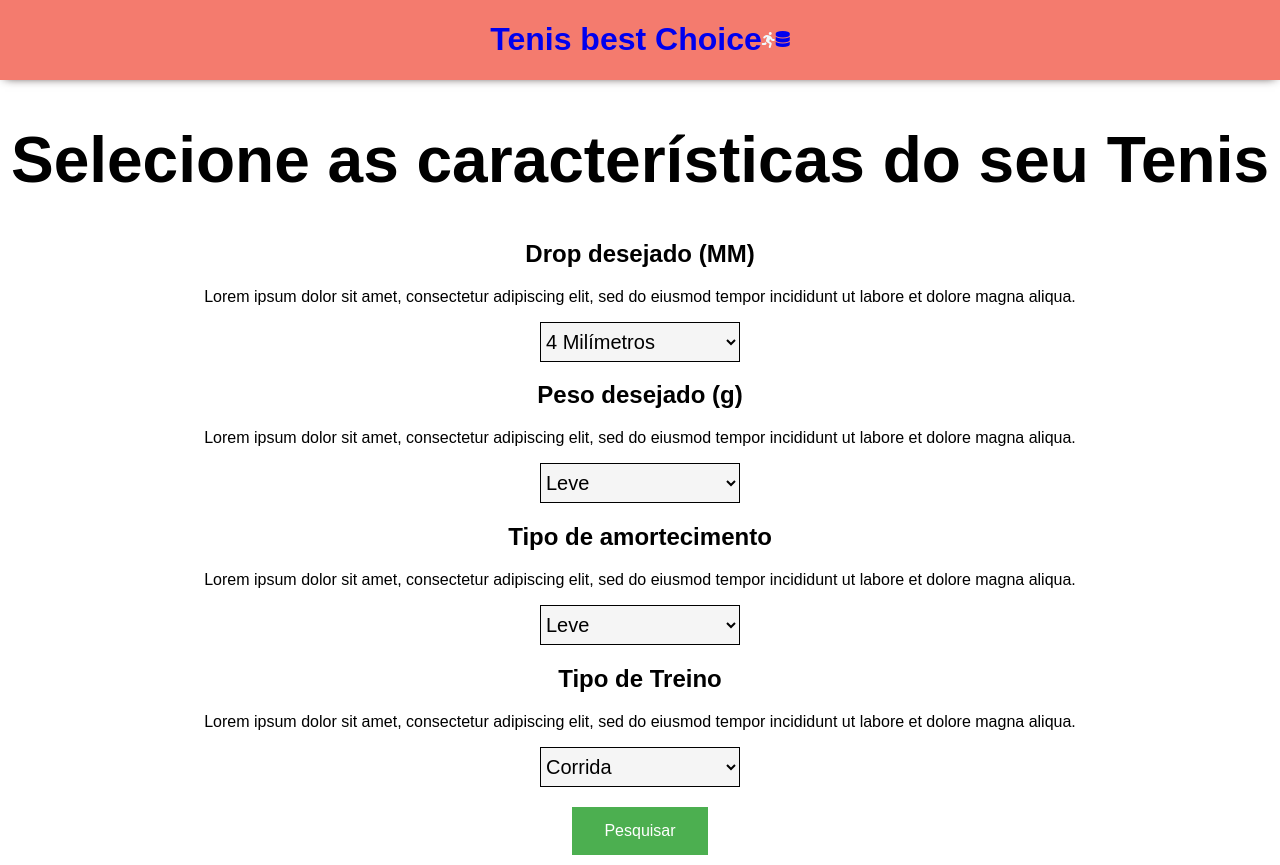
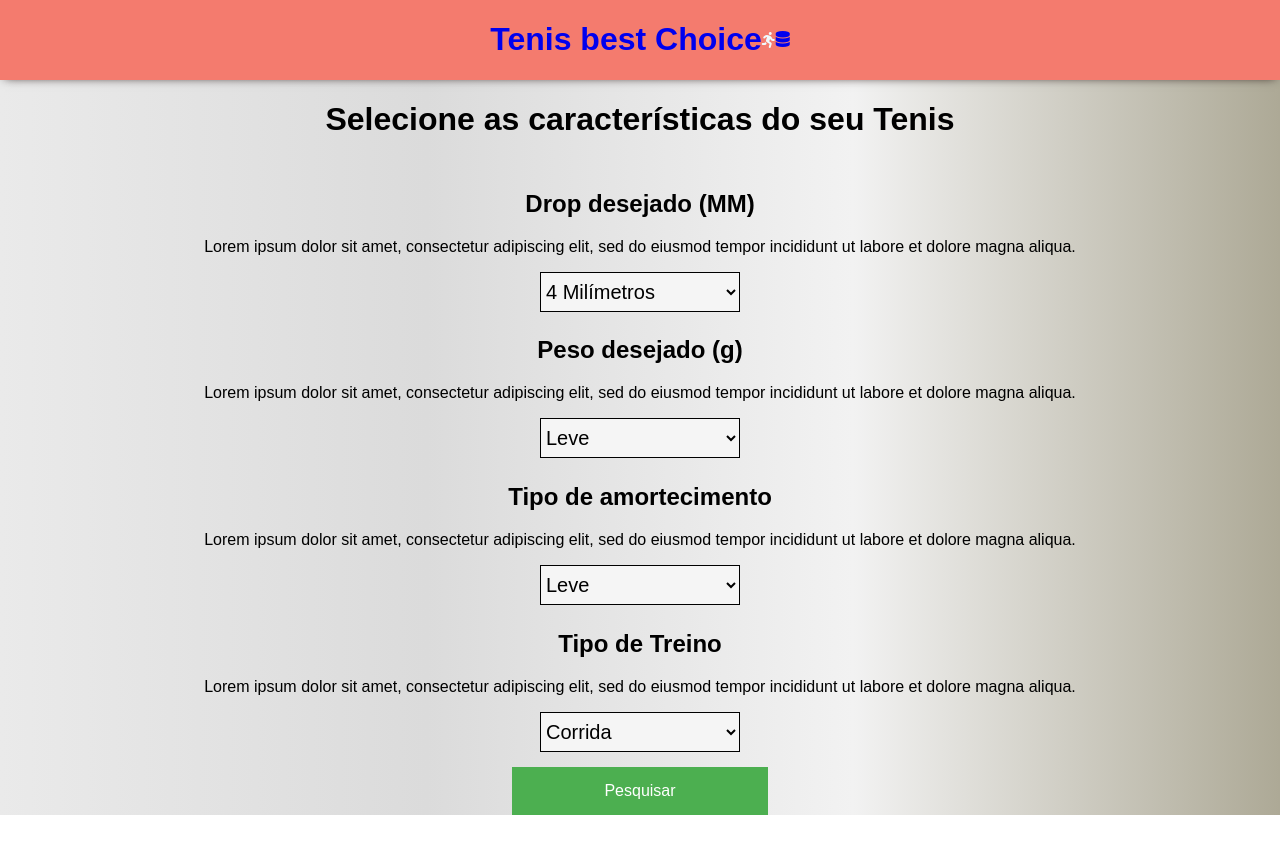
Before and after one commit to fmatheus7/tenisbestchoice, a React (Create React App) app: page /search in a window 1280 px wide. After the commit the page ends 815 px from the top, so only its background shows below. Built offline with nearby package versions, Linux system fonts and the light colour scheme.

Commit message:
work in the Shoes section and change the UI style

```diff
--- a/src/App.css
+++ b/src/App.css
@@ -1,18 +1,3 @@
-.App {
-  text-align: center;
-}
-
-.App-logo {
-  height: 40vmin;
-  pointer-events: none;
-}
-
-@media (prefers-reduced-motion: no-preference) {
-  .App-logo {
-    animation: App-logo-spin infinite 20s linear;
-  }
-}
-
 .App-header {
   background-color: #282c34;
   min-height: 100vh;
@@ -28,15 +13,7 @@
   color: #61dafb;
 }
 
-@keyframes App-logo-spin {
-  from {
-    transform: rotate(0deg);
-  }
 
-  to {
-    transform: rotate(360deg);
-  }
-}
 
 .wrapper {
   display: -webkit-box;
--- a/src/pages/Admin/Admin.js
+++ b/src/pages/Admin/Admin.js
@@ -1,17 +1,12 @@
 import React, { useContext, useState } from 'react';
-import { Formik, Field, Form } from 'formik';
+import { Formik, Field, Form, ErrorMessage } from 'formik';
 import firebase from '../../utils/Firebase';
 import './styles.css';
-import schema from "../../schema"
+import schema from '../../schema';
 export default function Admin() {
-
   function onSubmit(values, actions) {
-    firebase
-    .firestore()
-    .collection('Shoes')
-    .add({ values })
+    firebase.firestore().collection('Shoes').add({ values });
   }
-
 
   return (
     <div className="admin-container">
@@ -28,6 +23,7 @@ export default function Admin() {
           damping: '',
           training: '',
           addedby: '',
+          imgUrl: 'https://image.flaticon.com/icons/svg/2996/2996892.svg',
         }}
         render={({ values, errors }) => (
           <Form>
@@ -39,6 +35,7 @@ export default function Admin() {
                 placeholder="Nome do Tenis"
                 name="name"
               />
+              <ErrorMessage name="name " />
               <label htmlFor="drop">Tamanho do drop</label>
               <Field as="select" name="drop" Required>
                 <option value={4}>4</option>
@@ -47,31 +44,35 @@ export default function Admin() {
                 <option value={10}>10</option>
                 <option value={12}>12</option>
               </Field>
+              <ErrorMessage name="drop " />
               <label htmlFor="weight">Peso do tenis</label>
               <Field as="select" name="weight">
                 <option value="light">Leve</option>
                 <option value="medium">Medio</option>
                 <option value="heavy">Pesado</option>
               </Field>
+              <ErrorMessage name="weight" />
               <label htmlFor="damping">Maciez</label>
               <Field as="select" name="damping">
                 <option value="light">Leve</option>
                 <option value="soft">Macio</option>
                 <option value="extra-soft">Extra Macio</option>
               </Field>
+              <ErrorMessage name="damping" />
               <label htmlFor="training">Tipo de treino</label>
               <Field as="select" name="training">
                 <option value="running">Corrida</option>
                 <option value="shooting">Rodagem</option>
                 <option value="competition">Competição</option>
               </Field>
+              <ErrorMessage name="training" />
               <label htmlFor="addedby">Adicionado por </label>
               <Field as="select" name="addedby">
                 <option value="Paulo">Paulo</option>
                 <option value="Matheus">Matheus</option>
               </Field>
-              <div>{JSON.stringify(errors)}</div>
-
+              <ErrorMessage name="addedby" />
+              <Field type="text" name="imgUrl" />
               <button type="submit">Cadastrar Tenis</button>
             </div>
           </Form>
--- a/src/pages/Search/Index.js
+++ b/src/pages/Search/Index.js
@@ -7,15 +7,16 @@ import axios from 'axios';
 export default function Search() {
   const [shoePreferences, setShoePreferences] = useState({});
 
-  useEffect(() => {
-    if (shoePreferences) {
-      console.log('deu certo');
-    }
-  }, [shoePreferences]);
+  // useEffect(() => {
+  //   if (shoePreferences) {
+  //     firebase.firestore.QueryDocumentSnapshot.
+  //   }
+  // }, [shoePreferences]);
 
   function onSubmit(values, actions) {
     setShoePreferences(values);
-    console.log();
+    console.log(shoePreferences);
+    console.log(values);
   }
 
   return (
@@ -35,10 +36,11 @@ export default function Search() {
               <h1>Selecione as características do seu Tenis</h1>
             </div>
             <div className="Search-Container">
+              <div>
                 <h2>Drop desejado (MM)</h2>
                 <p>
-                Lorem ipsum dolor sit amet, consectetur adipiscing elit, sed do
-                eiusmod tempor incididunt ut labore et dolore magna aliqua.
+                  Lorem ipsum dolor sit amet, consectetur adipiscing elit, sed
+                  do eiusmod tempor incididunt ut labore et dolore magna aliqua.
                 </p>
                 <Field as="select" name="drop" required>
                   <option value="4">4 Milímetros</option>
@@ -47,41 +49,47 @@ export default function Search() {
                   <option value="10">10 Milímetros</option>
                   <option value="12">12 MMilímetros</option>
                 </Field>
+              </div>
+              <div>
                 <h2>Peso desejado (g)</h2>
                 <p>
-                {' '}
-                Lorem ipsum dolor sit amet, consectetur adipiscing elit, sed do
-                eiusmod tempor incididunt ut labore et dolore magna aliqua.
+                  Lorem ipsum dolor sit amet, consectetur adipiscing elit, sed
+                  do eiusmod tempor incididunt ut labore et dolore magna aliqua.
                 </p>
                 <Field as="select" name="weight" required>
                   <option value="leve">Leve</option>
                   <option value="medio">Médio</option>
                   <option value="pesado">Pesado</option>
                 </Field>
+              </div>
+              <div>
                 <h2>Tipo de amortecimento</h2>
                 <p>
-                Lorem ipsum dolor sit amet, consectetur adipiscing elit, sed do
-                eiusmod tempor incididunt ut labore et dolore magna aliqua.
+                  Lorem ipsum dolor sit amet, consectetur adipiscing elit, sed
+                  do eiusmod tempor incididunt ut labore et dolore magna aliqua.
                 </p>
                 <Field as="select" name="damping" required>
                   <option value="leve">Leve</option>
                   <option value="macio">Macio</option>
                   <option value="extramacio">Extra Macio</option>
                 </Field>
+              </div>
+              <div>
                 <h2>Tipo de Treino</h2>
                 <p>
-                Lorem ipsum dolor sit amet, consectetur adipiscing elit, sed do
-                eiusmod tempor incididunt ut labore et dolore magna aliqua.
+                  Lorem ipsum dolor sit amet, consectetur adipiscing elit, sed
+                  do eiusmod tempor incididunt ut labore et dolore magna aliqua.
                 </p>
                 <Field as="select" name="training">
                   <option value="running">Corrida</option>
                   <option value="rodagem">Rodagem</option>
                   <option value="competição">Competição</option>
                 </Field>
-              <button type="submit" value="submit">
+              </div>
+            </div>
+            <button className="search-submit" type="submit">
               Pesquisar
             </button>
-            </div>
           </div>
         </Form>
       )}
--- a/src/pages/Search/styles.css
+++ b/src/pages/Search/styles.css
@@ -1,13 +1,15 @@
 .Search-Title {
     text-align: center;
-    font-size: 2rem;
+    font-size: 1rem;
     font-style: inherit;
 }
 
 .Search-Container {
-    justify-content: center;
+    display: flex;
+    flex-direction: column;
     text-align: center;
-    justify-items: center;
+    padding: 10px;
+    font-size: 1rem;
 }
 
 .Search-Container input {
@@ -29,17 +31,19 @@ select option {
     max-width: 50vh;
 }
 
-button {
-    margin-top: 15px;
-    margin-bottom: 10px;
+.search-submit {
+    margin-left: 40%;
     background-color: #4CAF50;
     border: none;
     color: white;
     padding: 15px 32px;
     text-align: center;
     text-decoration: none;
-    display: inline-block;
     font-size: 16px;
+    width: 20%;
+    justify-content: center;
+    align-items: center;
+    display: flex;
 }
 
 button:hover {
--- a/src/pages/Shoes/Index.js
+++ b/src/pages/Shoes/Index.js
@@ -9,7 +9,7 @@ export default function Shoes() {
   useEffect(() => {
     const fetchData = async () => {
       const db = Firebase.firestore();
-      db.collection('Tenis')
+      db.collection('Shoes')
         .get()
         .then((querySnapshot) => {
           const data = querySnapshot.docs.map((doc) => doc.data());
@@ -22,8 +22,15 @@ export default function Shoes() {
 
   const shoeList = tenis.map((shoe) => {
     return (
-      <ul>
-        <li>{shoe?.values.shoe}</li>
+      <ul className="Shoe-list">
+        <li>
+          <img src={shoe?.values.imgUrl} alt="shoe-img" />
+        </li>
+        <li>{shoe?.values.name}</li>
+        <li>{shoe?.values.drop}</li>
+        <li>{shoe?.values.damping}</li>
+        <li>{shoe?.values.traning}</li>
+        <li>{shoe?.values.weight}</li>
       </ul>
     );
   });
--- a/src/pages/Shoes/styles.css
+++ b/src/pages/Shoes/styles.css
@@ -1,7 +1,8 @@
 .Shoes-Container {
     display: flex;
-    justify-content: space-evenly;
-
+    justify-content: center;
+    text-align: center;
+    flex-wrap: wrap-reverse;
 
 }
 
@@ -10,12 +11,13 @@ ul {
     margin: 0;
     padding: 20px;
     font-size: 1.5rem;
+    font-family: 'Montserrat', sans-serif;
 }
 
 li {
-    font: 200 20px/1.5 Helvetica, Verdana, sans-serif;
-    border-bottom: 1px solid #ccc;
+    border-bottom: 1px solid #ccccc;
     padding: 10px;
+    font-family: 'Montserrat', sans-serif;
 }
 
 li:last-child {
@@ -39,3 +41,51 @@ li a:hover {
     font-size: 30px;
     background: #f6f6f6;
 }
+
+.Shoes-Container {}
+
+.Shoes-Container img {
+    border: 1px solid #ddd;
+    border-radius: 4px;
+    padding: 5px;
+    width: 100px;
+    height: 100px;
+    justify-content: left;
+}
+
+.Shoes-Container img:hover {
+    box-shadow: 0 0 2px 1px rgba(0, 140, 186, 0.5);
+}
+
+.Shoe-list ul {
+    padding: 50px;
+    font-family: 'Bellota', cursive;
+    font-family: 'Playfair Display', serif;
+    font-size: large;
+}
+
+.Shoe-list {
+    border-bottom: 1px solid;
+    border-left: 1px solid;
+    border-right: 1px solid;
+    width: 200px;
+    height: 350px;
+    border-radius: 5%;
+    flex-grow: 1;
+    padding: 50px;
+    margin: 10px 10px;
+    max-width: 400px;
+    /* background-color: #FAACA8;
+    background-image: linear-gradient(326deg, #FAACA8 0%, #DDD6F3 100%); */
+
+}
+
+body {
+    background: #ADA996;
+    /* fallback for old browsers */
+    background: -webkit-linear-gradient(to right, #EAEAEA, #DBDBDB, #F2F2F2, #ADA996);
+    /* Chrome 10-25, Safari 5.1-6 */
+    background: linear-gradient(to right, #EAEAEA, #DBDBDB, #F2F2F2, #ADA996);
+    /* W3C, IE 10+/ Edge, Firefox 16+, Chrome 26+, Opera 12+, Safari 7+ */
+
+}
```
Lines whose indentation alone changed are shown as unchanged.
